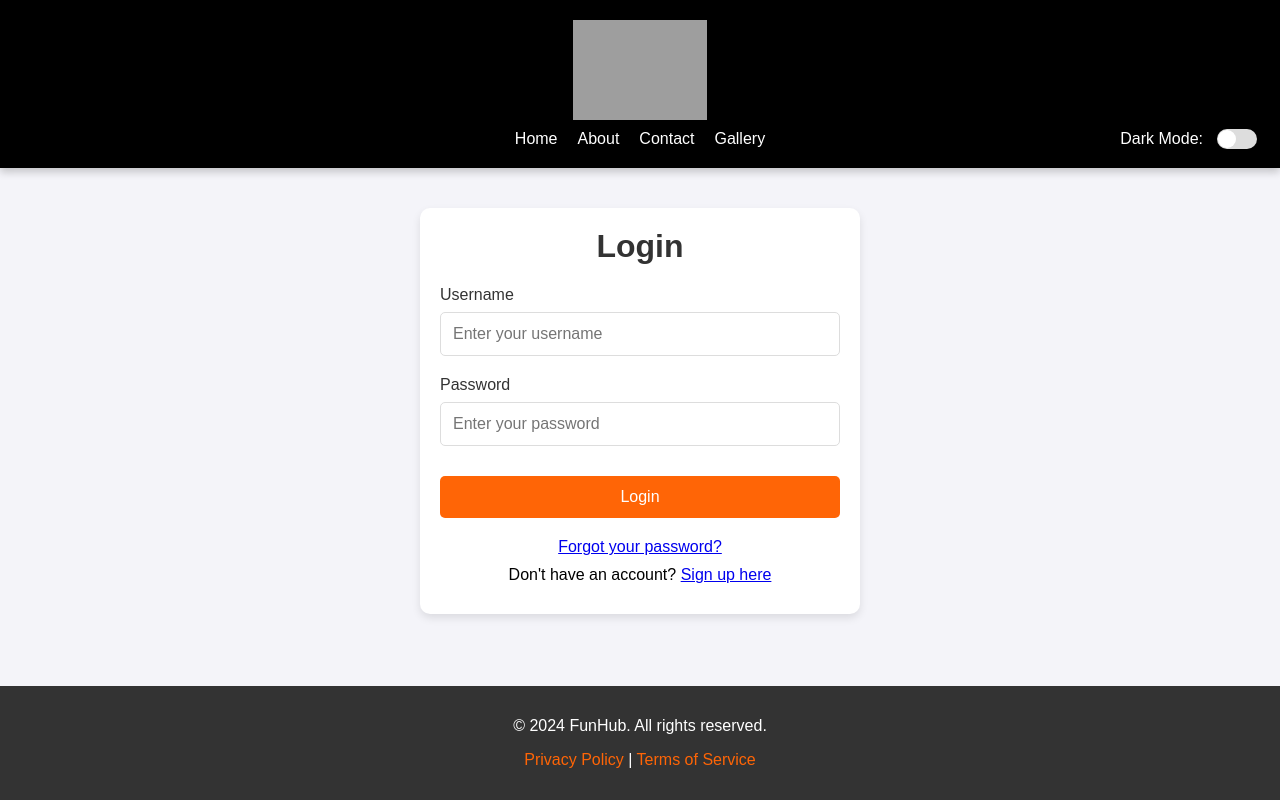
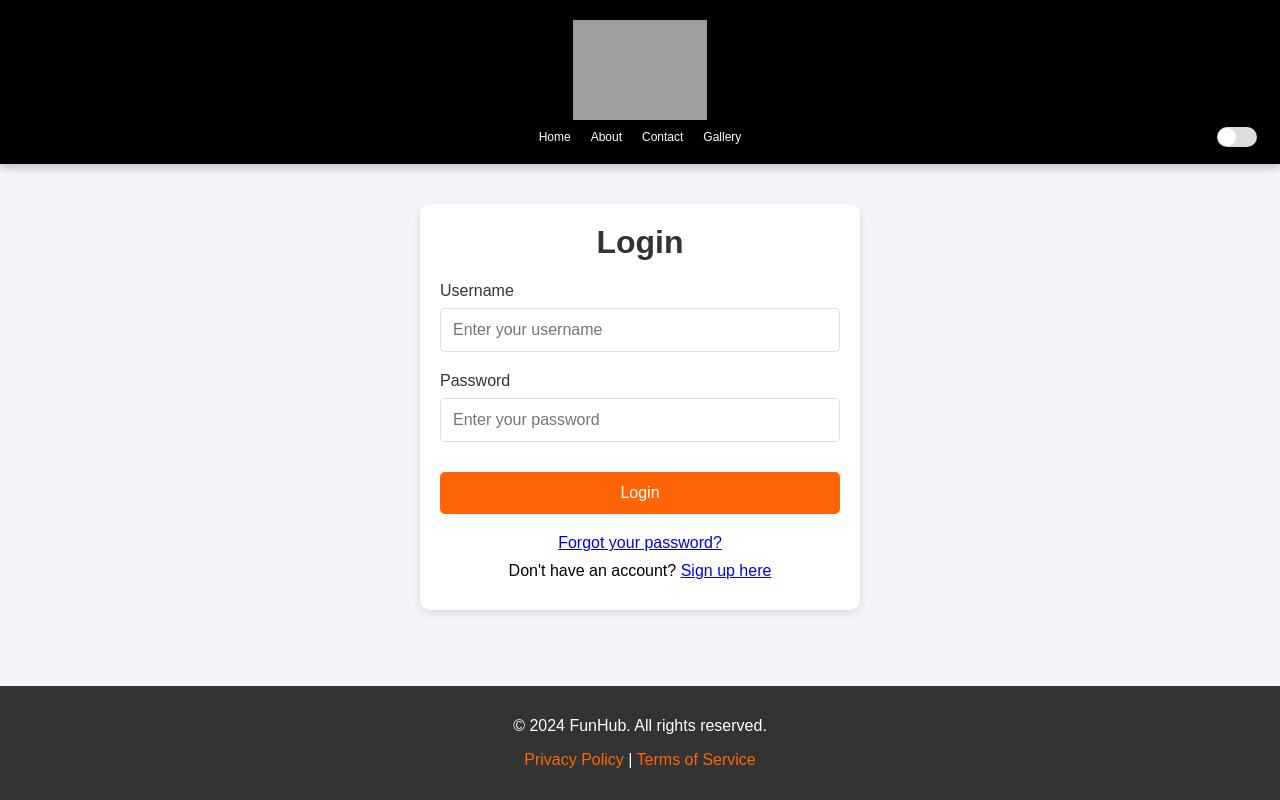
Before and after one commit to cunningmoka/funhub, a plain HTML site: page login.html in a window 1280 px wide. Drawn offline with Linux system fonts and the light colour scheme; grey boxes are pictures that could not be loaded.

Commit message:
Update login.html

```diff
--- a/login.html
+++ b/login.html
@@ -54,7 +54,7 @@
     .nav-links a {
       color: white;
       text-decoration: none;
-      font-size: 16px;
+      font-size: 12px;
     }
 
     .nav-links a:hover {
@@ -240,7 +240,7 @@
           <a href="gallery.html">Gallery</a>
         </div>
         <div class="toggle-container">
-          <label for="dark-mode-toggle">Dark Mode:</label>
+          <label for="dark-mode-toggle"></label>
           <input type="checkbox" id="dark-mode-toggle">
         </div>
       </div>
@@ -262,7 +262,7 @@
     <div class="form-group">
       <button type="button" id="login-button">Login</button>
     </div>
-    <p><a href="#">Forgot your password?</a></p>
+    <p><a href="forgotpass.html">Forgot your password?</a></p>
     <p>Don't have an account? <a href="signin.html">Sign up here</a></p>
   </div>
 
```
